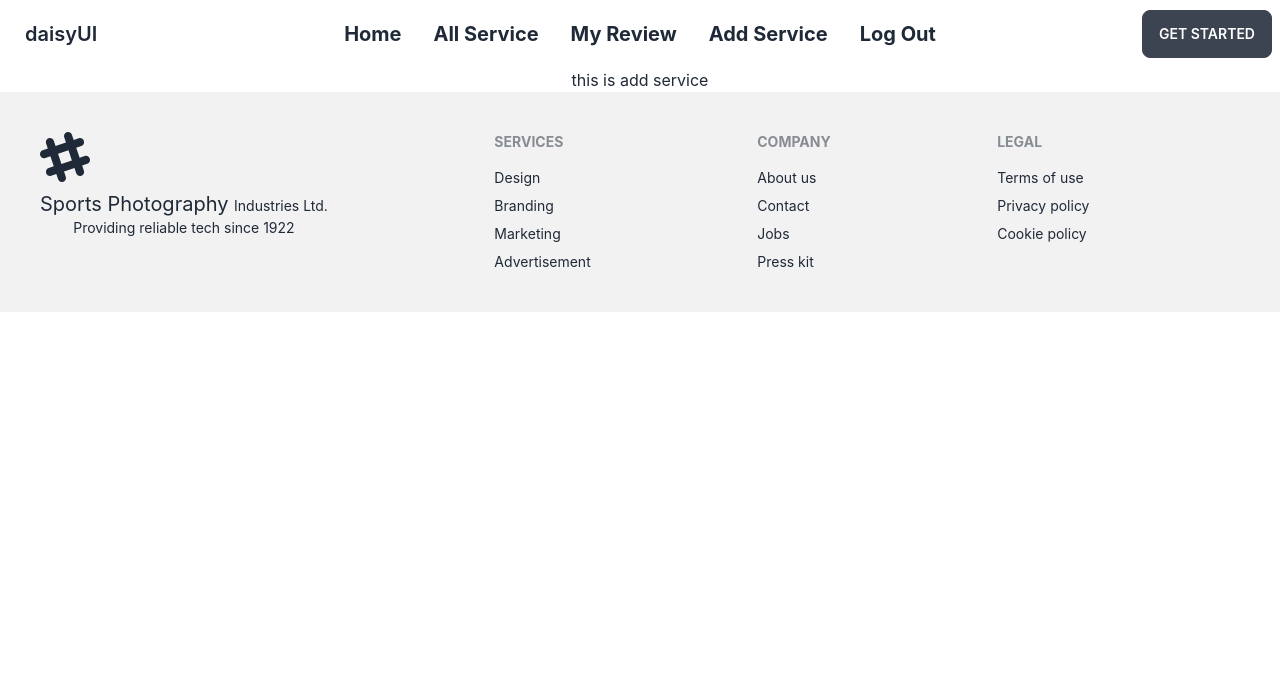
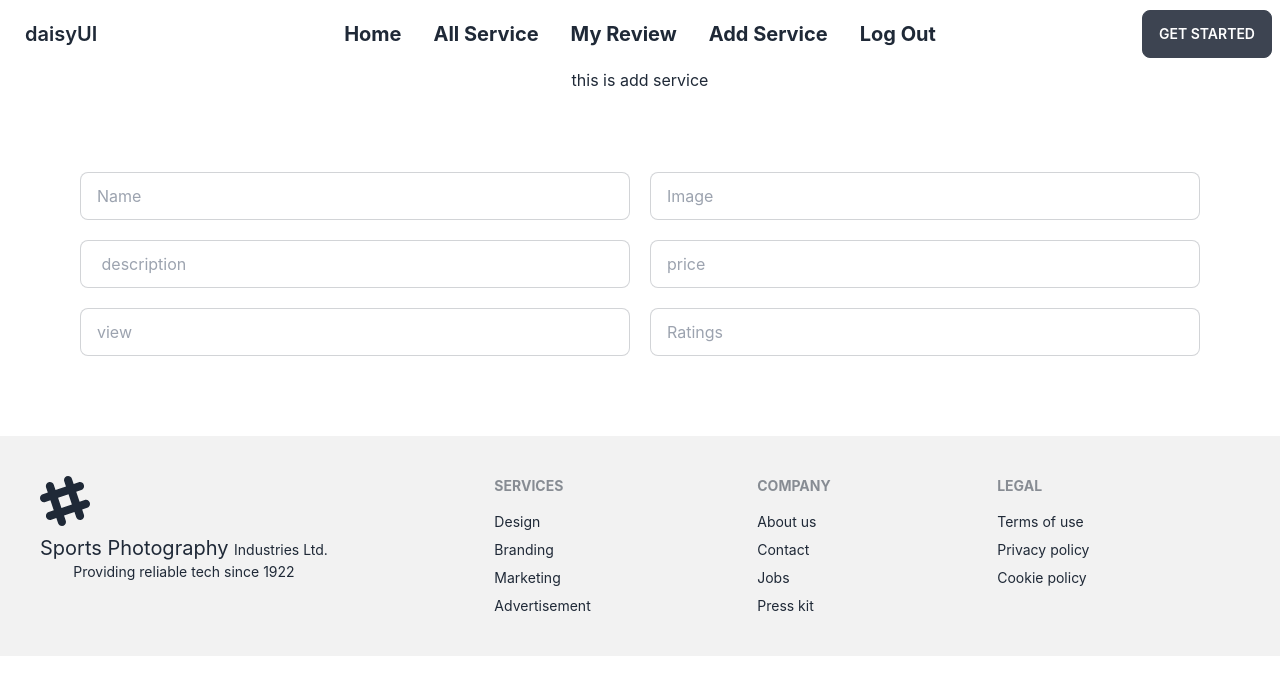
Before and after one commit to sayeedhossain2/sports-photographer-client-repo, a React (Create React App) app: page /addservice in a window 1280 px wide. Shown: the top 694 px of the page. Built offline with nearby package versions, Linux system fonts and the light colour scheme; no server answers; sample sign-in values are in the browser's storage.

Commit message:
title name change

```diff
--- a/public/index.html
+++ b/public/index.html
@@ -24,7 +24,7 @@
       work correctly both with client-side routing and a non-root public URL.
       Learn how to configure a non-root public URL by running `npm run build`.
     -->
-    <title>React App</title>
+    <title>Sports Photographer</title>
   </head>
   <body>
     <noscript>You need to enable JavaScript to run this app.</noscript>
--- a/src/Pages/AddService/AddService.js
+++ b/src/Pages/AddService/AddService.js
@@ -1,9 +1,65 @@
 import React from "react";
 
 const AddService = () => {
+  const handleAdService = (event) => {
+    event.preventDefault();
+    const form = event.target;
+    const name = form.name.value;
+    const image = form.image.value;
+    const description = form.description.value;
+    const price = form.price.value;
+    const view = form.view.value;
+    const rating = form.rating.value;
+  };
+
   return (
     <div>
       <h2>this is add service</h2>
+
+      {/*  input div start */}
+      <div onSubmit={handleAdService}>
+        <div className="grid md:grid-cols-2 my-20 mx-20  gap-5">
+          <input
+            type="text"
+            name="name"
+            placeholder="Name"
+            className="input input-bordered  input-ghost w-full "
+          />
+
+          <input
+            type="text"
+            name="image"
+            placeholder="Image"
+            className="input input-bordered  input-ghost w-full "
+          />
+
+          <input
+            type="text"
+            name=" description"
+            placeholder=" description"
+            className="input input-bordered  input-ghost w-full "
+          />
+
+          <input
+            type="number"
+            name="price"
+            placeholder="price"
+            className="input input-bordered  input-ghost w-full "
+          />
+          <input
+            type="text"
+            name="view"
+            placeholder="view"
+            className="input input-bordered  input-ghost w-full "
+          />
+          <input
+            type="text"
+            name="rating"
+            placeholder="Ratings"
+            className="input input-bordered  input-ghost w-full "
+          />
+        </div>
+      </div>
     </div>
   );
 };
--- a/src/Pages/ServiceDetails/ServiceDetails.js
+++ b/src/Pages/ServiceDetails/ServiceDetails.js
@@ -12,7 +12,7 @@ const ServiceDetails = () => {
     fetch("http://localhost:5000/allReview")
       .then((res) => res.json())
       .then((data) => setReviews(data));
-  }, []);
+  }, [reviews]);
 
   const handleReview = (event) => {
     event.preventDefault();
```
